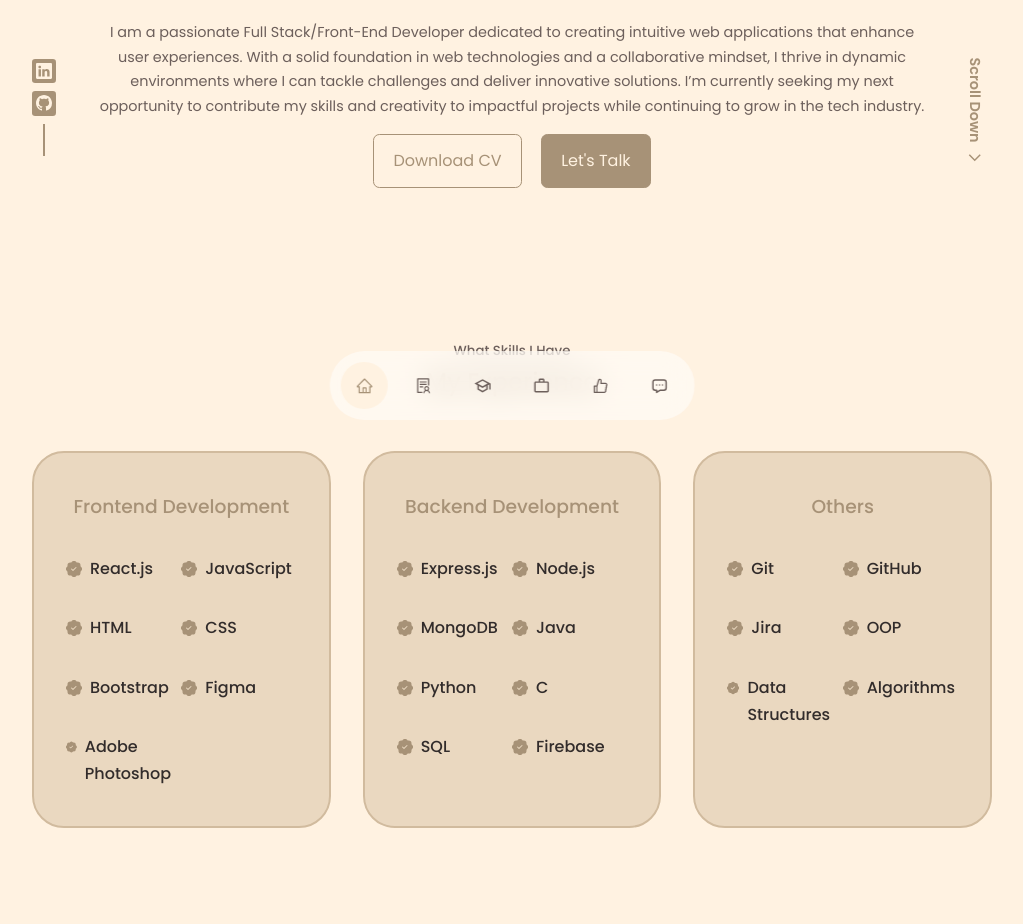
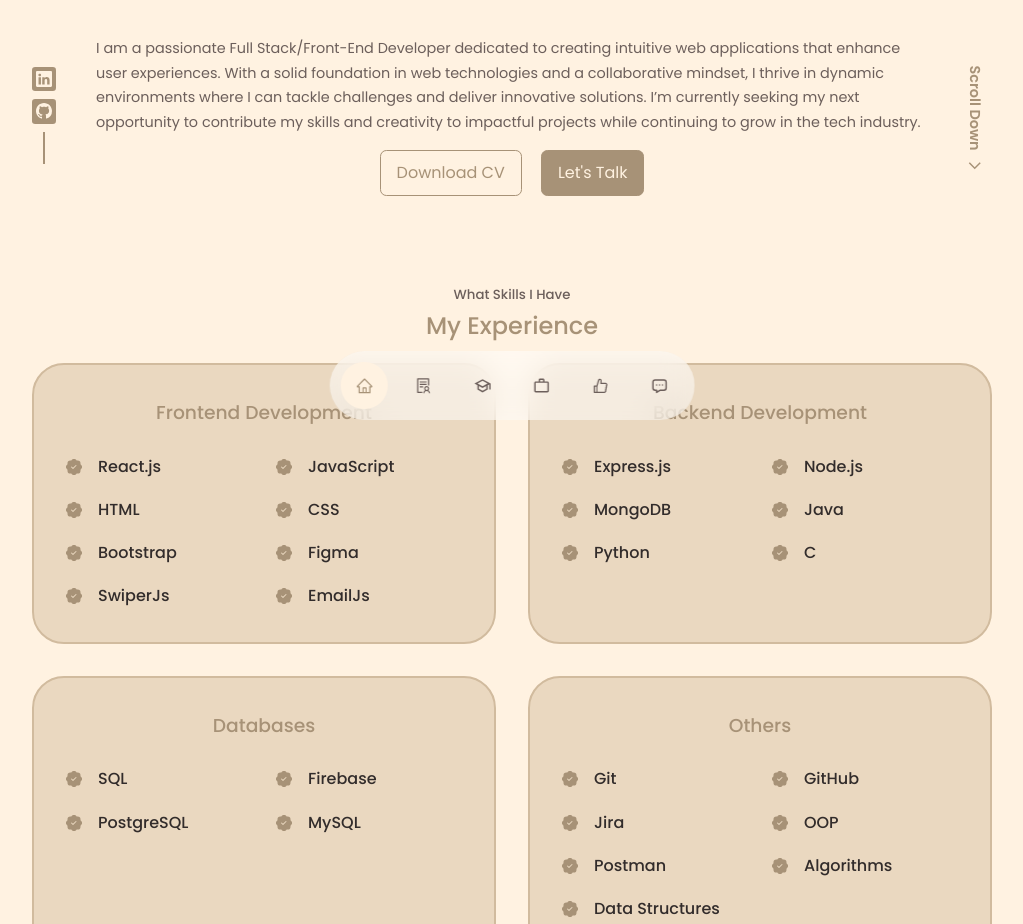
Before and after one commit to liormary/Portfolio-Website, a React (Create React App) app: page / in a window 1280 px wide. Shown: the part 364-1288 px from the top of the page, without its empty margins (128-1151 px from the left). Built offline with nearby package versions, Linux system fonts and the light colour scheme.

Commit message:
edits for deployment

```diff
--- a/src/components/about/About.jsx
+++ b/src/components/about/About.jsx
@@ -13,7 +13,7 @@ const About = () => {
   return (
     <header id='home'>
       <div className="container header__container">
-        <h5>Get To Know</h5>
+        <h5>About Me</h5>
         <h2>Hi, I'm Lior Mary</h2>
         <h5 className="text-light">FullStack/FrontEnd Developer</h5>
         <HeaderSocials />
--- a/src/components/about/about.css
+++ b/src/components/about/about.css
@@ -20,7 +20,7 @@ header {
 .about__container {
     display: grid;
     grid-template-columns: 30% 65%;
-    gap: 15%;
+    gap: 10%;
 }
 
 .about__me {
@@ -92,10 +92,12 @@ header {
     margin: 1rem 0 1rem;
     color: var(--color-light);
     font-size: 0.9rem;
+    text-align: left;
+    width: 100%;
 }
 
 .text-light {
-    margin-bottom: 1rem;
+    margin-bottom: 2rem;
 }
 
 /* ============ HEADER SOCIALS ============ */
@@ -171,7 +173,7 @@ header {
     }
 
     .about__content p {
-        margin: 1rem 0 1.5rem;
+        margin: 0.5rem 0 0.5rem;
     }
 }
 
@@ -188,7 +190,7 @@ header {
 
     .about__me {
         width: 65%;
-        margin: 0rem auto 3rem;
+        margin: 0rem auto 2rem;
     }
 
     .about__cards {
@@ -197,10 +199,11 @@ header {
     }
 
     .about__content {
-        text-align: center;
+        padding: 1.5rem 2rem 1.5rem 2rem;
     }
 
     .about__content p {
-        margin: 1.5rem 0;
+        margin: 0.5rem 0;
     }
+
 }
--- a/src/components/contact/Contact.jsx
+++ b/src/components/contact/Contact.jsx
@@ -39,21 +39,18 @@ const Contact = () => {
           <article className='contact__option'>
             <MdOutlineMailOutline className='contact__option-icon' />
             <h4>Email</h4>
-            <h5>Liorms3@gmail.com</h5>
             <a href='mailto:liorms3@gmail.com' target='_blank' rel="noreferrer">Send a message</a>
           </article>
 
           <article className='contact__option'>
             <PiMessengerLogoBold className='contact__option-icon'/>
             <h4>Messenger</h4>
-            <h5>Lior Mary</h5>
             <a href='https://m.me/lior.mary' target='_blank' rel="noreferrer">Send a message</a>
           </article>
 
           <article className='contact__option'>
             <PiWhatsappLogoBold className='contact__option-icon'/>
             <h4>WhatsApp</h4>
-            <h5>+972544886783</h5>
             <a href='https://wa.me/972544886783' target='_blank' rel="noreferrer">Send a message</a>
           </article>
         </div>
--- a/src/components/contact/contact.css
+++ b/src/components/contact/contact.css
@@ -27,7 +27,6 @@
 
 .contact__option-icon {
     font-size: 1.5rem;
-    margin: 0.5rem;
     color: var(--color-black);
 }
 
@@ -35,6 +34,7 @@
     margin-top: 0.7rem;
     display: inline block;
     font-size: 0.8rem;
+    font-weight: bold;
 }
 
 /* ============ FORM ============ */
@@ -64,6 +64,7 @@
 
 .btn.btn-primary {
     font-size: 1rem;
+    font-family:"Poppins", sans-serif;
 }
 
 .tnx {
@@ -96,4 +97,8 @@
     .container.contact__container {
         width: var(--container-width-sm);
     }
+
+    .contact__option a {
+        font-size: 1.2rem;
+    }
 }
--- a/src/components/experience/Experience.jsx
+++ b/src/components/experience/Experience.jsx
@@ -51,7 +51,13 @@ function Experience() {
             <article className='experience__details'>
               <BsPatchCheckFill className='experience__details-icon' />
               <div>
-                <h4>Adobe Photoshop</h4>
+                <h4>SwiperJs</h4>
+              </div>
+            </article>
+            <article className='experience__details'>
+              <BsPatchCheckFill className='experience__details-icon' />
+              <div>
+                <h4>EmailJs</h4>
               </div>
             </article>
           </div>
@@ -96,6 +102,12 @@ function Experience() {
                 <h4>C</h4>
               </div>
             </article>
+          </div>
+        </div>
+
+        <div className="experience__database">
+          <h3>Databases</h3>
+          <div className="experience__content">
             <article className='experience__details'>
               <BsPatchCheckFill className='experience__details-icon' />
               <div>
@@ -106,6 +118,18 @@ function Experience() {
               <BsPatchCheckFill className='experience__details-icon' />
               <div>
                 <h4>Firebase</h4>
+              </div>
+            </article>
+            <article className='experience__details'>
+              <BsPatchCheckFill className='experience__details-icon' />
+              <div>
+                <h4>PostgreSQL</h4>
+              </div>
+            </article>
+            <article className='experience__details'>
+              <BsPatchCheckFill className='experience__details-icon' />
+              <div>
+                <h4>MySQL</h4>
               </div>
             </article>
           </div>
@@ -141,13 +165,19 @@ function Experience() {
             <article className='experience__details'>
               <BsPatchCheckFill className='experience__details-icon' />
               <div>
-                <h4>Data Structures</h4>
+                <h4>Postman</h4>
               </div>
             </article>
             <article className='experience__details'>
               <BsPatchCheckFill className='experience__details-icon' />
               <div>
                 <h4>Algorithms</h4>
+              </div>
+            </article>
+            <article className='experience__details'>
+              <BsPatchCheckFill className='experience__details-icon' />
+              <div>
+                <h4>Data Structures</h4>
               </div>
             </article>
           </div>
--- a/src/components/experience/experience.css
+++ b/src/components/experience/experience.css
@@ -1,70 +1,64 @@
 .experience__container {
     display: grid;
-    grid-template-columns: 1fr 1fr 1fr;
+    grid-template-columns: 1fr 1fr;
     gap: 2rem;
 }
-
 .experience__container > div {
     background: var(--color-bg-variant);
-    padding: 2.4rem 2rem;
+    padding: 2rem 2rem;
     border-radius: 2rem;
     border: 2px solid var(--color-primary-variant);
     transition: var(--transition);
 }
-
 .experience__container > div:hover {
     background: transparent;
     border-color: var(--color-primary-variant);
     cursor: default;
 }
-
 .experience__container > div h3 {
     text-align: center;
-    margin-bottom: 2rem;
+    margin-bottom: 1.5rem;
     color: var(--color-primary);
 }
-
 .experience__content {
     display: grid;
     grid-template-columns: 1fr 1fr;
-    row-gap: 2rem;
+    row-gap: 1rem;
+    column-gap: 1.5rem;
 }
-
 .experience__details {
     display: flex;
-    gap: 0.5rem;
+    gap: 1rem;
 }
-
 .experience__details-icon {
     margin-top: 6px;
     color: var(--color-primary);
 }
-
 /* ============ MEDIA QUERIES (MEDIUM DEVICES) ============ */
 @media screen and (max-width: 1024px) {
     .experience__container {
         grid-template-columns: 1fr;
     }
-
     .experience__container > div {
         width: 80%;
         padding: 2rem;
         margin: 0 auto;
     }
-
     .experience__content {
         padding: 1rem;
     }
 }
-
 /* ============ MEDIA QUERIES (SMALL DEVICES) ============ */
 @media screen and (max-width: 600px) {
     .experience__container {
         gap: 1rem;
     }
-
     .experience__container > div {
         width: 100%;
-        padding: 2rem 1rem;
+        padding: 2rem 0.5rem;
+    }
+
+    .experience__container > div h3 {
+        margin-bottom: 0.5rem;
     }
 }
--- a/src/components/recommendations/recommendations.css
+++ b/src/components/recommendations/recommendations.css
@@ -18,7 +18,7 @@
     padding: 2rem;
     border-radius: 2rem;
     user-select: none;
-    min-height: 400px;
+    min-height: 450px;
     display: flex;
     flex-direction: column;
     justify-content: space-between;
@@ -31,6 +31,8 @@
     width: 80%;
     margin: 0.8rem auto 0;
     flex-grow: 1;
+    text-align: left;
+    width: 100%;
 }
 
 .swiper-button-next::after,
@@ -49,7 +51,7 @@
     }
 
     .recommendation {
-        min-height: 550px;
+        min-height: 400px;
     }
 }
 
@@ -62,4 +64,8 @@
     .client__review {
         width: var(--container-width-sm);
     }
+
+    .recommendation {
+        min-height: 800px;
+    }
 }
--- a/src/index.css
+++ b/src/index.css
@@ -58,10 +58,11 @@ h5 {
 h1 {
     font-size: 2.5rem;
     color: var(--color-primary);
+    font-weight: bolder;
 }
 
 section {
-    margin-top: 8rem;
+    margin-top: 4rem;
 }
 
 section > h2,
@@ -72,7 +73,7 @@ section > h5 {
 
 section > h2 {
     color: var(--color-primary);
-    margin-bottom: 3rem;
+    margin-bottom: 1rem;
 }
 
 .text-light {
@@ -92,7 +93,7 @@ a:hover {
     width: max-content;
     display: inline-block;
     color: var(--color-primary);
-    padding: 0.75rem 1.2rem;
+    padding: 0.5rem 1rem;
     border-radius: 0.4rem;
     cursor: pointer;
     border: 1px solid var(--color-primary);
@@ -123,7 +124,7 @@ img {
     }
 
     section {
-        margin-top: 6rem;
+        margin-top: 3rem;
     }
 }
 
@@ -132,8 +133,4 @@ img {
     .container {
         width: var(--container-width-sm);
     }
-
-    section {
-        margin-bottom: 2rem;
-    }
 }
```
